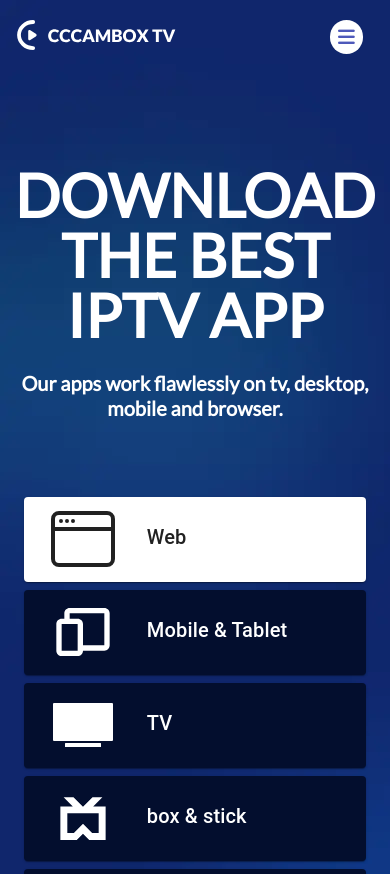
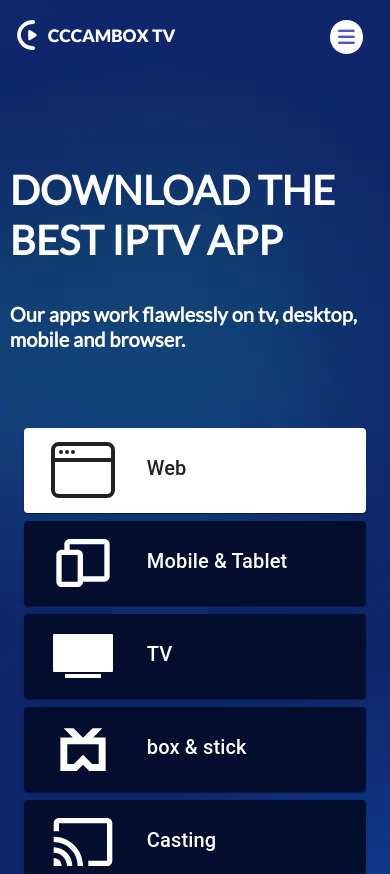
Before and after one commit to Arsalanbashir831/MTV, a React (Create React App) app in the folder my-app/: page /Setup in a window 390 px wide. Shown: the top 874 px of the page. Built offline with nearby package versions, Linux system fonts and the light colour scheme; a web font is replaced by a local one.

Commit message:
Fixed header

```diff
--- a/my-app/src/components/BoxStick.css
+++ b/my-app/src/components/BoxStick.css
@@ -114,7 +114,7 @@
         grid-template-columns: 1fr !important;
     }
     .ccc_download{
-        width: 100% !important;
+        width: 98% !important;
     }
 }
 
--- a/my-app/src/components/SetupIntro.css
+++ b/my-app/src/components/SetupIntro.css
@@ -21,3 +21,25 @@
     text-align: center;
     color: #fff;
 }
+#ccc_apps {
+    padding: 120px 0 0;
+}
+
+@media (max-width: 768px){
+#ccc_intro {
+    width: 95vw;
+    grid-gap: 37px;
+    gap: 37px;
+}}
+
+@media (max-width: 768px){
+#ccc_intro .ccc_title {
+    font-size: 40px;
+    line-height: 1.25;
+    text-align: left;
+}}
+
+@media (max-width: 768px){
+#ccc_intro .ccc_subtitle {
+    text-align: left;
+}}
```
